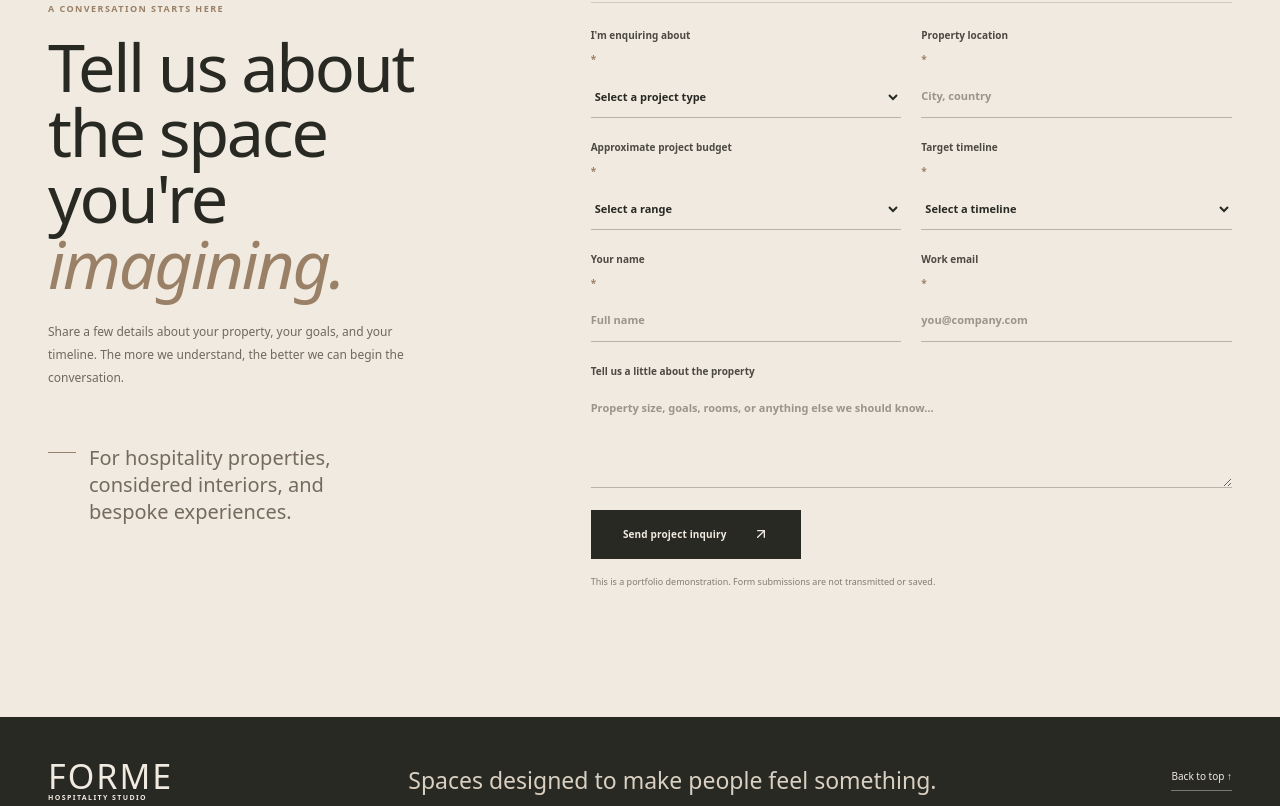
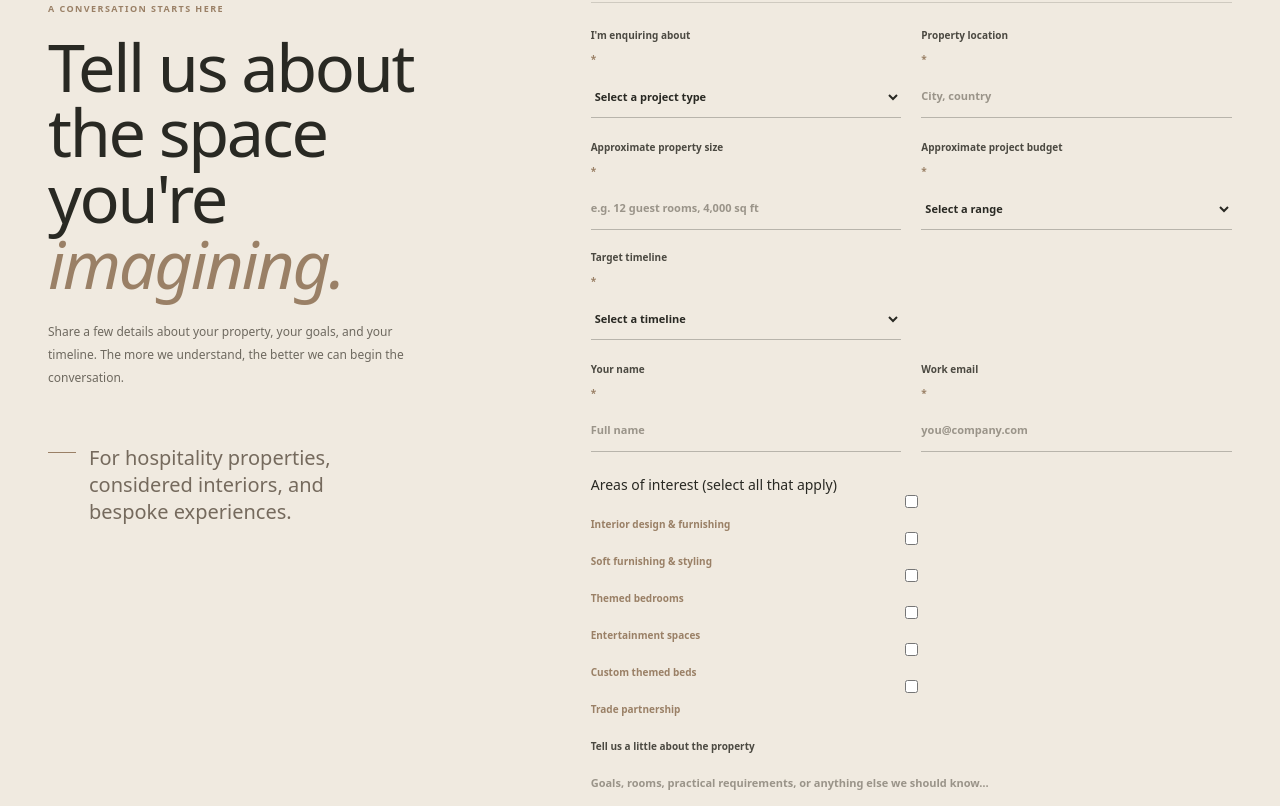
Before and after one commit to emmanuel-devs/forme-hospitality-studio, a Next.js app: page / in a window 1280 px wide. Shown: the part 6794-7600 px from the top of the page. Built offline with nearby package versions, Linux system fonts and the light colour scheme.

Commit message:
Capture property size and multiple areas of interest

```diff
--- a/components/InquiryForm.tsx
+++ b/components/InquiryForm.tsx
@@ -18,6 +18,7 @@ export function InquiryForm() {
     const requiredFields = [
       ["projectType", "Please select a project type."],
       ["location", "Please enter the property location."],
+      ["propertySize", "Please share the approximate property size."],
       ["budget", "Please select an approximate budget."],
       ["timeline", "Please select a target timeline."],
       ["name", "Please enter your name."],
@@ -73,6 +74,7 @@ export function InquiryForm() {
       <label>Property location <span>*</span><input name="location" placeholder="City, country" {...fieldProps("location")} />{errors.location && <span className="field-error" id="location-error">{errors.location}</span>}</label>
     </div>
     <div className="form-row">
+      <label>Approximate property size <span>*</span><input name="propertySize" placeholder="e.g. 12 guest rooms, 4,000 sq ft" {...fieldProps("propertySize")} />{errors.propertySize && <span className="field-error" id="propertySize-error">{errors.propertySize}</span>}</label>
       <label>Approximate project budget <span>*</span><select name="budget" defaultValue="" {...fieldProps("budget")}><option value="" disabled>Select a range</option><option>Under $25,000</option><option>$25,000–$75,000</option><option>$75,000–$150,000</option><option>$150,000–$300,000</option><option>$300,000+</option><option>To be determined</option></select>{errors.budget && <span className="field-error" id="budget-error">{errors.budget}</span>}</label>
       <label>Target timeline <span>*</span><select name="timeline" defaultValue="" {...fieldProps("timeline")}><option value="" disabled>Select a timeline</option><option>As soon as possible</option><option>Within 3 months</option><option>3–6 months</option><option>6–12 months</option><option>Exploring options</option></select>{errors.timeline && <span className="field-error" id="timeline-error">{errors.timeline}</span>}</label>
     </div>
@@ -80,7 +82,13 @@ export function InquiryForm() {
       <label>Your name <span>*</span><input name="name" autoComplete="name" placeholder="Full name" {...fieldProps("name")} />{errors.name && <span className="field-error" id="name-error">{errors.name}</span>}</label>
       <label>Work email <span>*</span><input name="email" type="email" autoComplete="email" placeholder="you@company.com" {...fieldProps("email")} />{errors.email && <span className="field-error" id="email-error">{errors.email}</span>}</label>
     </div>
-    <label>Tell us a little about the property <textarea name="details" rows={4} placeholder="Property size, goals, rooms, or anything else we should know…" /></label>
+    <fieldset className="interest-fieldset">
+      <legend>Areas of interest <span>(select all that apply)</span></legend>
+      <div className="interest-options">
+        {["Interior design & furnishing", "Soft furnishing & styling", "Themed bedrooms", "Entertainment spaces", "Custom themed beds", "Trade partnership"].map((interest) => <label key={interest}><input type="checkbox" name="areasOfInterest" value={interest} /><span>{interest}</span></label>)}
+      </div>
+    </fieldset>
+    <label>Tell us a little about the property <textarea name="details" rows={4} placeholder="Goals, rooms, practical requirements, or anything else we should know…" /></label>
     <button className="button button-dark form-submit" type="submit">Send project inquiry <ArrowUpRight size={16} /></button>
     <p className="form-note">This is a portfolio demonstration. Form submissions are not transmitted or saved.</p>
   </form>;
```
